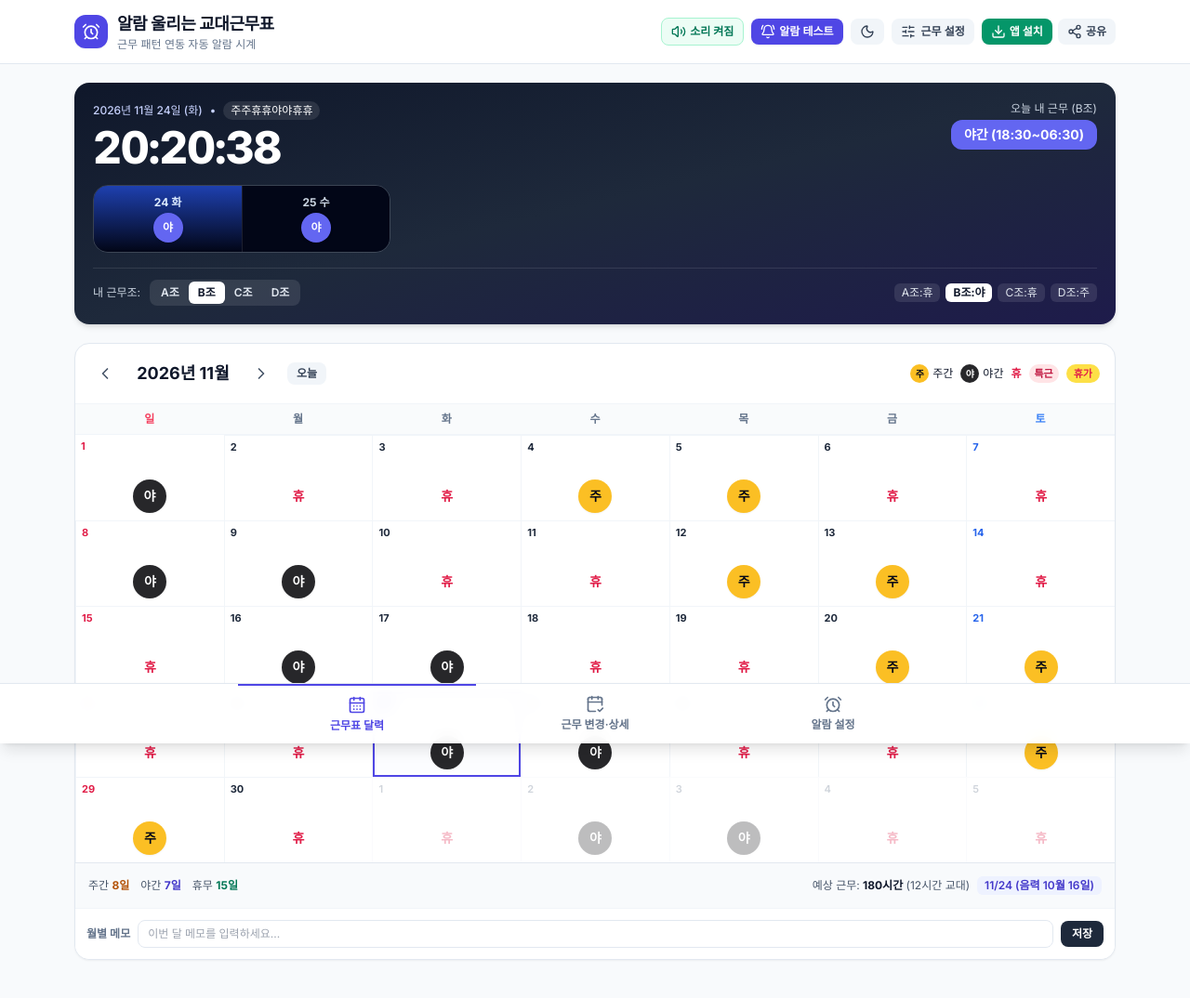
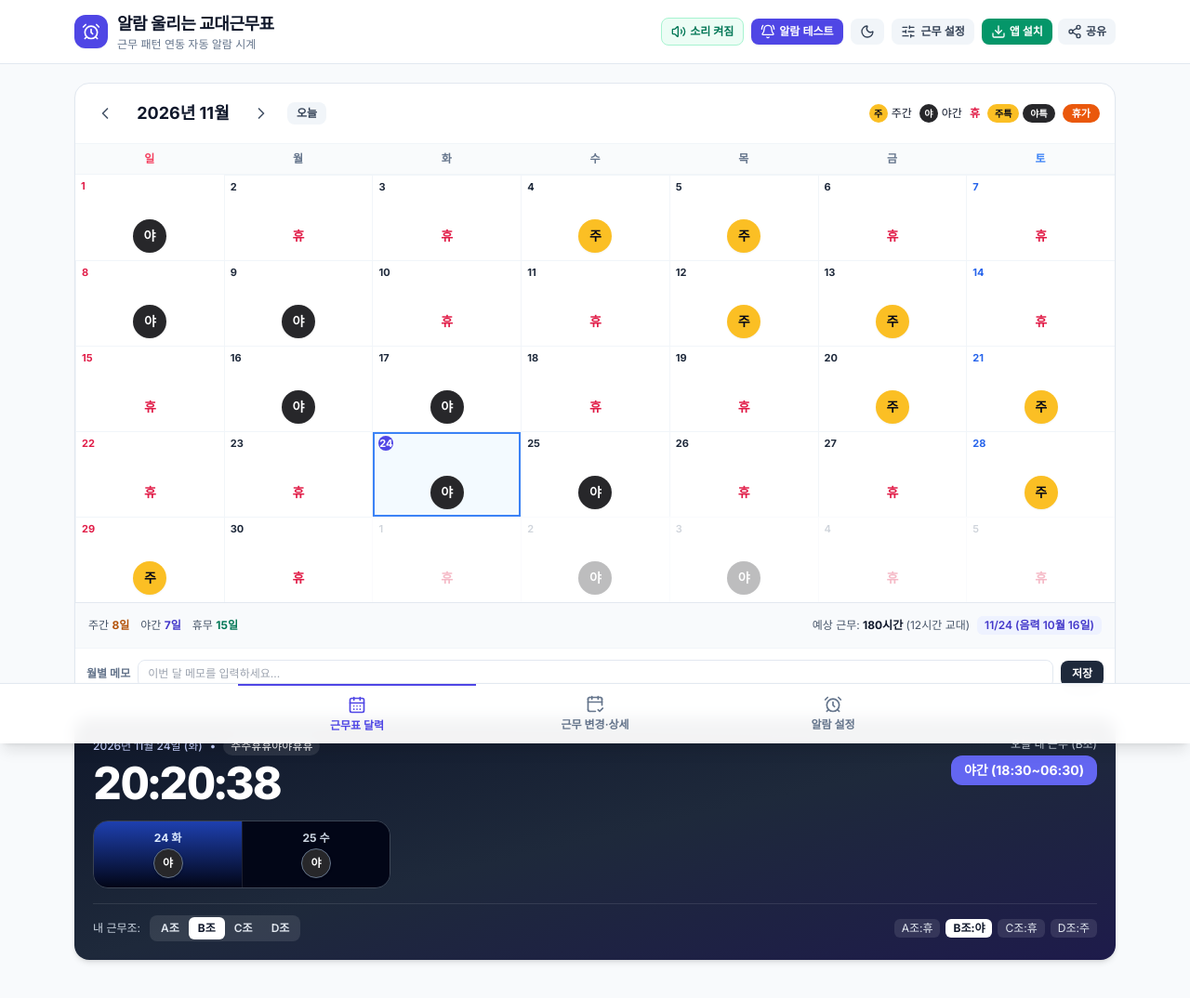
Before and after one commit to turemanz-max/test1, a plain HTML site: page index.html in a window 1280 px wide. Shown: the whole page at 93% size. Drawn offline with nearby package versions, Linux system fonts and the light colour scheme.

Commit message:
Add files via upload

```diff
--- a/index.html
+++ b/index.html
@@ -124,6 +124,75 @@
   </header>
 
   <main class="max-w-6xl mx-auto px-4 pt-5 pb-24 space-y-5">
+    <section class="space-y-5">
+      <!-- Tab 1: Monthly Shift Calendar -->
+      <div id="tabCalendarSection" class="bg-white rounded-2xl border border-slate-200 shadow-sm overflow-hidden">
+        <!-- Calendar Header -->
+        <div class="p-4 border-b border-slate-100 flex flex-wrap items-center justify-between gap-3">
+          <div class="flex items-center gap-2">
+            <button id="prevMonthBtn" type="button" class="p-1.5 rounded-lg hover:bg-slate-100 text-slate-600 transition-colors" aria-label="이전 달">
+              <i data-lucide="chevron-left" class="w-5 h-5"></i>
+            </button>
+            <h2 id="calendarMonthTitle" class="text-base sm:text-lg font-bold text-slate-900 min-w-[120px] text-center">2026년 11월</h2>
+            <button id="nextMonthBtn" type="button" class="p-1.5 rounded-lg hover:bg-slate-100 text-slate-600 transition-colors" aria-label="다음 달">
+              <i data-lucide="chevron-right" class="w-5 h-5"></i>
+            </button>
+            <button id="goTodayBtn" type="button" class="ml-1 px-2.5 py-1 rounded-lg text-xs font-semibold bg-slate-100 text-slate-700 hover:bg-slate-200 transition-colors">오늘</button>
+          </div>
+
+          <!-- Legend -->
+          <div class="flex flex-wrap items-center gap-2 text-xs font-medium">
+            <span class="inline-flex items-center gap-1"><span class="w-5 h-5 rounded-full bg-amber-400 text-slate-950 font-bold text-[10px] inline-flex items-center justify-center">주</span>주간</span>
+            <span id="legendAfternoonBadge" class="hidden items-center gap-1"><span class="w-5 h-5 rounded-full bg-teal-600 text-white font-bold text-[10px] inline-flex items-center justify-center">오</span>오후</span>
+            <span class="inline-flex items-center gap-1"><span class="shift-night-circle w-5 h-5 rounded-full bg-zinc-800 text-white font-bold text-[10px] inline-flex items-center justify-center">야</span>야간</span>
+            <span class="shift-off-text inline-flex items-center gap-1 font-bold text-rose-600">휴</span>
+            <span class="inline-flex items-center gap-1"><span class="px-2 py-0.5 rounded-full bg-amber-400 text-slate-950 font-bold text-[10px]">주특</span><span class="shift-night-circle px-2 py-0.5 rounded-full bg-zinc-800 text-white font-bold text-[10px]">야특</span></span>
+            <span class="inline-flex items-center justify-center px-2.5 py-0.5 rounded-full bg-orange-600 text-white font-bold text-[11px]">휴가</span>
+          </div>
+        </div>
+
+        <!-- Weekday Headers -->
+        <div class="grid grid-cols-7 text-center text-xs font-semibold text-slate-500 bg-slate-50/80 border-b border-slate-100 py-2">
+          <div class="text-rose-500">일</div>
+          <div>월</div>
+          <div>화</div>
+          <div>수</div>
+          <div>목</div>
+          <div>금</div>
+          <div class="text-blue-500">토</div>
+        </div>
+
+        <!-- Calendar Days Grid -->
+        <div id="calendarGrid" class="grid grid-cols-7 divide-x divide-y divide-slate-100">
+          <!-- Populated by JS -->
+        </div>
+
+        <!-- Monthly Summary Footer -->
+        <div id="monthlySummaryBar" class="p-3.5 bg-slate-50 border-t border-slate-200 flex flex-wrap items-center justify-between gap-2 text-xs text-slate-600">
+          <!-- Populated by JS -->
+        </div>
+        <!-- Monthly Memo -->
+        <div class="p-3 bg-white border-t border-slate-100 flex items-center gap-2">
+          <span class="text-xs font-semibold text-slate-500 shrink-0">월별 메모</span>
+          <input id="monthlyMemoInput" type="text" placeholder="이번 달 메모를 입력하세요..." class="flex-1 text-xs rounded-lg border border-slate-200 px-2.5 py-1.5 focus:outline-none focus:ring-2 focus:ring-indigo-500" />
+          <button id="saveMonthlyMemoBtn" type="button" class="px-3 py-1.5 rounded-lg text-xs font-semibold bg-slate-800 text-white hover:bg-slate-900 transition-colors shrink-0">저장</button>
+        </div>
+      </div>
+
+
+    <!-- Pre-Workday Reminder Banner (shown when today is off and tomorrow is a workday) -->
+    <div id="preWorkBanner" class="hidden rounded-2xl bg-gradient-to-r from-amber-500 to-orange-500 text-white px-4 py-3 shadow-sm flex items-center justify-between gap-3">
+      <div class="flex items-center gap-2.5 min-w-0">
+        <div class="w-8 h-8 rounded-xl bg-white/20 flex items-center justify-center shrink-0">
+          <i data-lucide="bell-ring" class="w-4 h-4"></i>
+        </div>
+        <div class="min-w-0">
+          <p id="preWorkBannerTitle" class="text-xs sm:text-sm font-bold truncate">내일은 주간 근무 출근일입니다!</p>
+          <p id="preWorkBannerSub" class="text-[11px] text-amber-50 truncate">오늘 휴일 마무리 잘하시고 내일 출근을 준비하세요.</p>
+        </div>
+      </div>
+      <span id="preWorkBannerBadge" class="shrink-0 px-2.5 py-1 rounded-lg bg-white text-orange-700 text-xs font-extrabold shadow-sm">D-1</span>
+    </div>
 
     <!-- Live Clock & Next Alarm Hero -->
     <section class="grid grid-cols-1 lg:grid-cols-12 gap-4">
@@ -208,77 +277,6 @@
       </div>
     </section>
 
-    <!-- Pre-Workday Reminder Banner (shown when today is off and tomorrow is a workday) -->
-    <div id="preWorkBanner" class="hidden rounded-2xl bg-gradient-to-r from-amber-500 to-orange-500 text-white px-4 py-3 shadow-sm flex items-center justify-between gap-3">
-      <div class="flex items-center gap-2.5 min-w-0">
-        <div class="w-8 h-8 rounded-xl bg-white/20 flex items-center justify-center shrink-0">
-          <i data-lucide="bell-ring" class="w-4 h-4"></i>
-        </div>
-        <div class="min-w-0">
-          <p id="preWorkBannerTitle" class="text-xs sm:text-sm font-bold truncate">내일은 주간 근무 출근일입니다!</p>
-          <p id="preWorkBannerSub" class="text-[11px] text-amber-50 truncate">오늘 휴일 마무리 잘하시고 내일 출근을 준비하세요.</p>
-        </div>
-      </div>
-      <span id="preWorkBannerBadge" class="shrink-0 px-2.5 py-1 rounded-lg bg-white text-orange-700 text-xs font-extrabold shadow-sm">D-1</span>
-    </div>
-
-    <!-- Main Grid: Tabbed Sections -->
-    <section class="space-y-5">
-
-      <!-- Tab 1: Monthly Shift Calendar -->
-      <div id="tabCalendarSection" class="bg-white rounded-2xl border border-slate-200 shadow-sm overflow-hidden">
-        <!-- Calendar Header -->
-        <div class="p-4 border-b border-slate-100 flex flex-wrap items-center justify-between gap-3">
-          <div class="flex items-center gap-2">
-            <button id="prevMonthBtn" type="button" class="p-1.5 rounded-lg hover:bg-slate-100 text-slate-600 transition-colors" aria-label="이전 달">
-              <i data-lucide="chevron-left" class="w-5 h-5"></i>
-            </button>
-            <h2 id="calendarMonthTitle" class="text-base sm:text-lg font-bold text-slate-900 min-w-[120px] text-center">2026년 11월</h2>
-            <button id="nextMonthBtn" type="button" class="p-1.5 rounded-lg hover:bg-slate-100 text-slate-600 transition-colors" aria-label="다음 달">
-              <i data-lucide="chevron-right" class="w-5 h-5"></i>
-            </button>
-            <button id="goTodayBtn" type="button" class="ml-1 px-2.5 py-1 rounded-lg text-xs font-semibold bg-slate-100 text-slate-700 hover:bg-slate-200 transition-colors">오늘</button>
-          </div>
-
-          <!-- Legend -->
-          <div class="flex flex-wrap items-center gap-2 text-xs font-medium">
-            <span class="inline-flex items-center gap-1"><span class="w-5 h-5 rounded-full bg-amber-400 text-slate-950 font-bold text-[10px] inline-flex items-center justify-center">주</span>주간</span>
-            <span id="legendAfternoonBadge" class="hidden items-center gap-1"><span class="w-5 h-5 rounded-full bg-teal-600 text-white font-bold text-[10px] inline-flex items-center justify-center">오</span>오후</span>
-            <span class="inline-flex items-center gap-1"><span class="shift-night-circle w-5 h-5 rounded-full bg-zinc-800 text-white font-bold text-[10px] inline-flex items-center justify-center">야</span>야간</span>
-            <span class="shift-off-text inline-flex items-center gap-1 font-bold text-rose-600">휴</span>
-            <span class="inline-flex items-center gap-1 px-1.5 py-0.5 rounded-full bg-rose-100 text-rose-700 text-[11px] font-bold">특근</span>
-            <span class="inline-flex items-center justify-center px-2 py-0.5 rounded-full bg-yellow-300 text-rose-600 font-bold text-[11px]">휴가</span>
-          </div>
-        </div>
-
-        <!-- Weekday Headers -->
-        <div class="grid grid-cols-7 text-center text-xs font-semibold text-slate-500 bg-slate-50/80 border-b border-slate-100 py-2">
-          <div class="text-rose-500">일</div>
-          <div>월</div>
-          <div>화</div>
-          <div>수</div>
-          <div>목</div>
-          <div>금</div>
-          <div class="text-blue-500">토</div>
-        </div>
-
-        <!-- Calendar Days Grid -->
-        <div id="calendarGrid" class="grid grid-cols-7 divide-x divide-y divide-slate-100">
-          <!-- Populated by JS -->
-        </div>
-
-        <!-- Monthly Summary Footer -->
-        <div id="monthlySummaryBar" class="p-3.5 bg-slate-50 border-t border-slate-200 flex flex-wrap items-center justify-between gap-2 text-xs text-slate-600">
-          <!-- Populated by JS -->
-        </div>
-        <!-- Monthly Memo -->
-        <div class="p-3 bg-white border-t border-slate-100 flex items-center gap-2">
-          <span class="text-xs font-semibold text-slate-500 shrink-0">월별 메모</span>
-          <input id="monthlyMemoInput" type="text" placeholder="이번 달 메모를 입력하세요..." class="flex-1 text-xs rounded-lg border border-slate-200 px-2.5 py-1.5 focus:outline-none focus:ring-2 focus:ring-indigo-500" />
-          <button id="saveMonthlyMemoBtn" type="button" class="px-3 py-1.5 rounded-lg text-xs font-semibold bg-slate-800 text-white hover:bg-slate-900 transition-colors shrink-0">저장</button>
-        </div>
-      </div>
-
       <!-- Tab 2: Selected Date Inspector -->
       <div id="tabDetailSection" class="hidden space-y-5">
         <div class="bg-white rounded-2xl border border-slate-200 shadow-sm p-4 space-y-3">
@@ -311,8 +309,8 @@
                 <button type="button" data-override="야" class="override-btn px-2.5 py-1.5 rounded-lg text-xs font-semibold border transition-colors">야간</button>
                 <button type="button" data-override="휴" class="override-btn px-2.5 py-1.5 rounded-lg text-xs font-semibold border transition-colors">휴무</button>
                 <button type="button" data-override="휴가" class="override-btn px-2.5 py-1.5 rounded-lg text-xs font-semibold border transition-colors">휴가</button>
-                <button type="button" data-override="특주" class="override-btn px-2.5 py-1.5 rounded-lg text-xs font-semibold border transition-colors">특근(주)</button>
-                <button type="button" data-override="특야" class="override-btn px-2.5 py-1.5 rounded-lg text-xs font-semibold border transition-colors">특근(야)</button>
+                <button type="button" data-override="특주" class="override-btn px-2.5 py-1.5 rounded-lg text-xs font-semibold border transition-colors">주특</button>
+                <button type="button" data-override="특야" class="override-btn px-2.5 py-1.5 rounded-lg text-xs font-semibold border transition-colors">야특</button>
               </div>
             </div>
             <div class="flex gap-2">
@@ -790,27 +788,27 @@
           dotClass: 'bg-emerald-500'
         },
         '특주': {
-          label: '특근(주)',
-          shortLabel: '특(주)',
-          badgeClass: 'bg-rose-100 text-rose-800 border-rose-200',
-          heroClass: 'bg-rose-500 text-white',
-          cellBg: 'bg-rose-50/70',
-          dotClass: 'bg-rose-500'
+          label: '주특',
+          shortLabel: '주특',
+          badgeClass: 'bg-amber-400 text-slate-950 border-amber-500',
+          heroClass: 'bg-amber-400 text-slate-950',
+          cellBg: 'bg-amber-50/70',
+          dotClass: 'bg-amber-500'
         },
         '특야': {
-          label: '특근(야)',
-          shortLabel: '특(야)',
-          badgeClass: 'bg-purple-100 text-purple-800 border-purple-200',
-          heroClass: 'bg-purple-600 text-white',
-          cellBg: 'bg-purple-50/70',
-          dotClass: 'bg-purple-600'
+          label: '야특',
+          shortLabel: '야특',
+          badgeClass: 'bg-zinc-800 text-white border-zinc-700',
+          heroClass: 'bg-zinc-800 text-white',
+          cellBg: 'bg-slate-100',
+          dotClass: 'bg-zinc-800'
         },
         '휴가': {
           label: '휴가',
-          badgeClass: 'bg-yellow-300 text-rose-600 border-yellow-400 rounded-full font-extrabold',
-          heroClass: 'bg-yellow-300 text-rose-600',
-          cellBg: 'bg-yellow-50/70',
-          dotClass: 'bg-yellow-400',
+          badgeClass: 'bg-orange-600 text-white border-orange-700 rounded-full font-extrabold',
+          heroClass: 'bg-orange-600 text-white',
+          cellBg: 'bg-orange-50/70',
+          dotClass: 'bg-orange-600',
           isCircle: true
         },
         '전날': {
@@ -1350,17 +1348,15 @@
         const tmrShift = getShiftForTeamOnDate(state.myTeam, tmr);
 
         const widgetCircleStyle = (sh) => {
-          if (sh === '주') return 'bg-amber-400 text-slate-950';
+          if (sh === '주' || sh === '특주') return 'bg-amber-400 text-slate-950';
           if (sh === '오') return 'bg-teal-500 text-white';
-          if (sh === '야') return 'bg-indigo-500 text-white';
-          if (sh === '휴가') return 'bg-yellow-300 text-rose-600';
-          if (sh === '특주') return 'bg-rose-500 text-white';
-          if (sh === '특야') return 'bg-purple-500 text-white';
+          if (sh === '야' || sh === '특야') return 'bg-zinc-800 text-white border border-slate-500';
+          if (sh === '휴가') return 'bg-orange-600 text-white';
           return 'bg-emerald-500 text-slate-950';
         };
         const widgetShortText = (sh) => {
-          if (sh === '특주') return '특주';
-          if (sh === '특야') return '특야';
+          if (sh === '특주') return '주특';
+          if (sh === '특야') return '야특';
           if (sh === '휴가') return '휴가';
           return sh;
         };
@@ -1434,13 +1430,13 @@
             return '<span class="shift-night-circle inline-flex items-center justify-center w-8 h-8 sm:w-9 sm:h-9 rounded-full text-xs sm:text-sm font-extrabold bg-zinc-800 text-white shadow-sm">야</span>';
           }
           if (shift === '휴가') {
-            return '<span class="inline-flex items-center justify-center w-8 h-8 sm:w-9 sm:h-9 rounded-full text-[11px] font-extrabold bg-yellow-300 text-rose-600 border border-yellow-400 shadow-sm">휴가</span>';
+            return '<span class="inline-flex items-center justify-center px-2.5 h-8 sm:h-9 rounded-full text-[11px] sm:text-xs font-extrabold bg-orange-600 text-white shadow-sm">휴가</span>';
           }
           if (shift === '특주') {
-            return '<span class="inline-flex items-center justify-center w-8 h-8 sm:w-9 sm:h-9 rounded-full text-[11px] font-extrabold bg-rose-500 text-white shadow-sm">특주</span>';
+            return '<span class="inline-flex items-center justify-center px-2.5 h-8 sm:h-9 rounded-full text-[11px] sm:text-xs font-extrabold bg-amber-400 text-slate-950 shadow-sm">주특</span>';
           }
           if (shift === '특야') {
-            return '<span class="inline-flex items-center justify-center w-8 h-8 sm:w-9 sm:h-9 rounded-full text-[11px] font-extrabold bg-purple-600 text-white shadow-sm">특야</span>';
+            return '<span class="shift-night-circle inline-flex items-center justify-center px-2.5 h-8 sm:h-9 rounded-full text-[11px] sm:text-xs font-extrabold bg-zinc-800 text-white shadow-sm">야특</span>';
           }
           return '<span class="shift-off-text inline-flex items-center justify-center w-8 h-8 sm:w-9 sm:h-9 text-xs sm:text-sm font-extrabold text-rose-600">휴</span>';
         };
@@ -1479,7 +1475,7 @@
           const dayNumColor = (weekday === 0 || holidayName) ? 'text-rose-600' : weekday === 6 ? 'text-blue-600' : 'text-slate-800';
 
           cells.push(`
-            <button type="button" data-date="${dStr}" class="cal-day-btn text-left min-h-[82px] sm:min-h-[92px] flex flex-col justify-between transition-colors hover:bg-slate-50 focus:outline-none ${isSelected ? 'ring-2 ring-inset ring-indigo-600 bg-indigo-50/20' : 'bg-white'}">
+            <button type="button" data-date="${dStr}" class="cal-day-btn text-left min-h-[82px] sm:min-h-[92px] flex flex-col justify-between transition-colors hover:bg-slate-50 focus:outline-none ${isSelected ? 'ring-2 ring-inset ring-blue-500 bg-sky-50/80' : 'bg-white'}">
               <div class="w-full ${holidayName ? 'holiday-header-bar bg-rose-100/90 px-1 py-0.5' : 'px-1.5 pt-1'}">
                 <div class="flex items-center justify-between gap-0.5 w-full">
                   <span class="text-[11px] font-bold shrink-0 ${isToday ? (holidayName ? 'w-4 h-4 rounded-full bg-rose-600 text-white flex items-center justify-center' : 'w-4 h-4 rounded-full bg-indigo-600 text-white flex items-center justify-center') : dayNumColor}">${day}</span>
--- a/sw.js
+++ b/sw.js
@@ -1,4 +1,4 @@
-const CACHE_NAME = 'shift4x2-v27';
+const CACHE_NAME = 'shift4x2-v29';
 const ASSETS = ['./', './index.html', './manifest.json', './icon-192.png', './icon-512.png'];
 
 self.addEventListener('install', (event) => {
```
